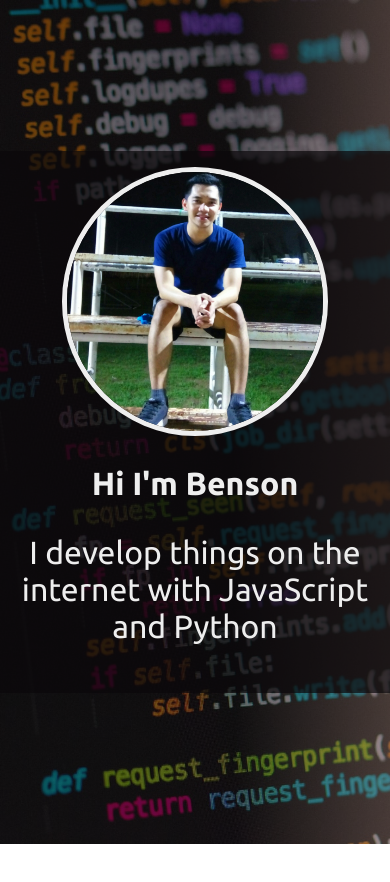
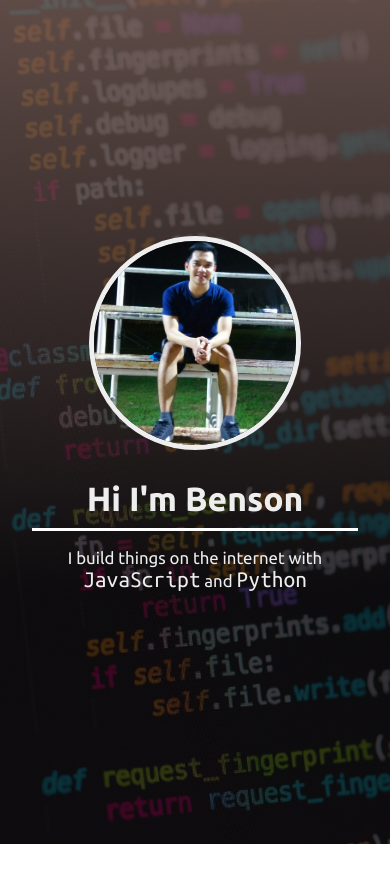
Before and after one commit to bensondomingo/bensondomingo.github.io, a plain HTML site: page index.html in a window 390 px wide. Shown: the top 882 px of the page. Drawn offline with Linux system fonts and the light colour scheme.

Commit message:
another fix on mobile view

```diff
--- a/index.html
+++ b/index.html
@@ -25,7 +25,8 @@
     <div class="intro">
       <div class="statement">
         <h1>Hi I'm Benson</h1>
-        <p>I develop things on the internet with JavaScript and Python</p>
+        <p>I build things on the internet with <span class="code">JavaScript</span> and <span
+            class="code">Python</span></p>
       </div>
       <div class="img-container">
         <img src="media/images/me.jpg" alt="It's me" srcset="">
--- a/style.css
+++ b/style.css
@@ -1,4 +1,5 @@
-@import url('https://fonts.googleapis.com/css2?family=Ubuntu:wght@400;500;700&display=swap');
+/* @import url('https://fonts.googleapis.com/css2?family=Ubuntu:wght@300;400;500;700&display=swap'); */
+@import url('https://fonts.googleapis.com/css2?family=Ubuntu+Mono&family=Ubuntu:wght@300;400;500;700&display=swap');
 
 html {
   height: 2000px;
@@ -9,6 +10,10 @@ body {
   color: rgb(238, 238, 238);
   box-sizing: border-box;
   margin: 0px;
+}
+
+:root {
+  --size-scaler: 1;
 }
 
 header {
@@ -36,10 +41,11 @@ ul {
 
 .featured {
   height: 100vh;
+  width: 100vw;
   background-image: linear-gradient(
-      to right,
-      rgba(10, 8, 11, 0.6) 60%,
-      rgba(102, 81, 76, 0.6)
+      to bottom,
+      rgba(102, 81, 76, 0.9),
+      rgba(10, 8, 11, 0.8) 70%
     ),
     url('media/images/code-1.jpg');
   background-size: cover;
@@ -51,37 +57,54 @@ ul {
 }
 
 .intro {
-  background-color: rgba(10, 8, 11, 0.7);
+  background-color: rgba(10, 8, 11, 0);
   display: flex;
   flex-direction: column-reverse;
   justify-content: center;
   align-items: center;
-  max-height: 100vh;
-  padding: 1em;
-}
-
-.img-container {
+  height: 100vh;
+  width: 100vw;
 }
 
 .img-container img {
-  max-width: 16em;
+  max-width: calc(18em * var(--size-scaler));
   border-radius: 50% 50%;
   border: 5px solid rgb(238, 238, 238);
 }
 
 .statement {
   text-align: center;
+  padding: 0 2em;
 }
 
 .statement h1 {
-  font-size: 2em;
+  font-size: calc(3em * var(--size-scaler));
+  font-weight: 400px;
+  margin-bottom: 0.5em;
+  padding-bottom: 0.3em;
+  border-bottom: 3px solid white;
 }
 
 .statement p {
-  font-size: 2em;
+  font-size: calc(1.5em * var(--size-scaler));
+  margin-top: 0;
+}
+
+.code {
+  font-family: 'Ubuntu Mono', monospace;
+}
+
+.statement > p > span {
+  font-size: calc(2em * var(--size-scaler));
 }
 
 /* Media Queries */
+
+@media (max-width: 500px) {
+  :root {
+    --size-scaler: 0.7;
+  }
+}
 
 /* Large devices (laptops/desktops, 992px and up) */
 @media (min-width: 992px) {
@@ -110,6 +133,4 @@ ul {
     text-align: right;
     min-height: 22em;
   }
-
-
 }
```
